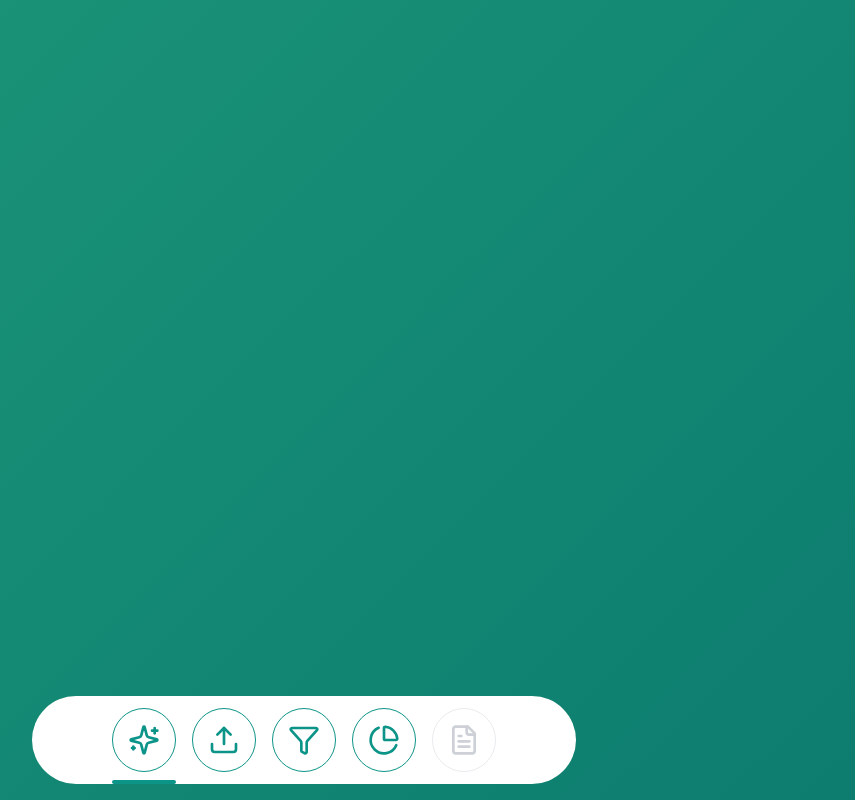
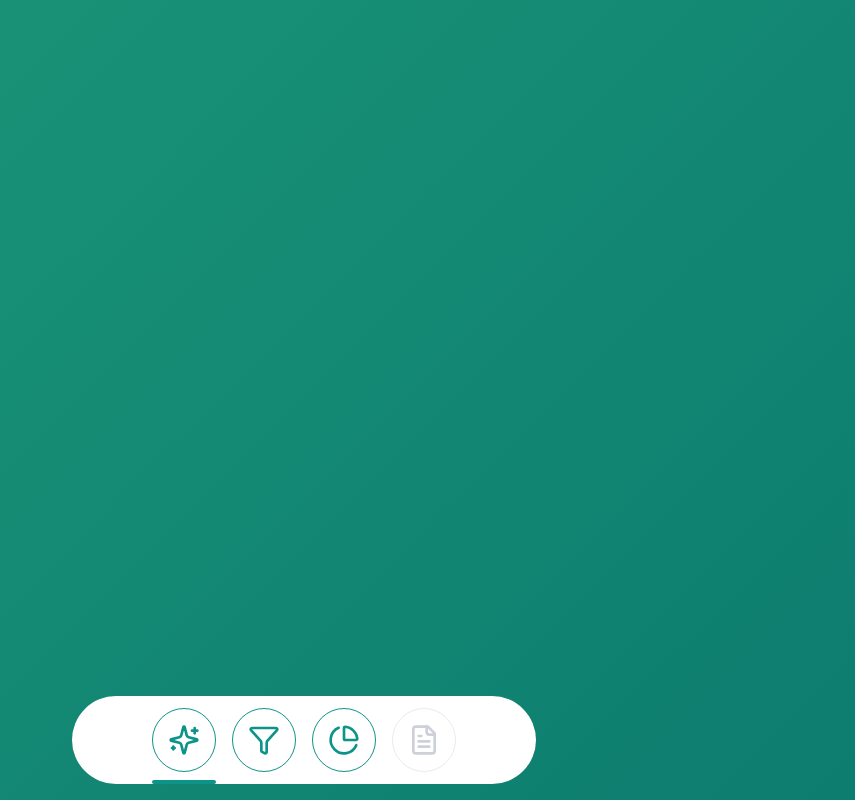
Before and after one commit to Ntrdumb/Prototype-civia1, a Next.js app: page / in a window 1280 px wide. Shown: the whole page, without its empty margins (336-1191 px from the left). Built offline with nearby package versions, Linux system fonts and the light colour scheme.

Commit message:
hide upload again

```diff
--- a/components/nav/BottomNav.jsx
+++ b/components/nav/BottomNav.jsx
@@ -10,7 +10,7 @@ export function BottomNav({ className, onItemClick, ...props }) {
 
   const navItems = [
     { icon: <Sparkles className="!h-8 !w-8 text-teal-600" />, label: "Chat" },
-    { icon: <Upload className="!h-8 !w-8 text-teal-600" />, label: "Upload" },
+    // { icon: <Upload className="!h-8 !w-8 text-teal-600" />, label: "Upload" },
     { icon: <Filter className="!h-8 !w-8 text-teal-600" />, label: "Filters" },
     { icon: <PieChart className="!h-8 !w-8 text-teal-600" />, label: "Visualisations" },
     { icon: <FileText className="!h-8 !w-8 text-gray-400" />, label: "Report", locked: true },
```
